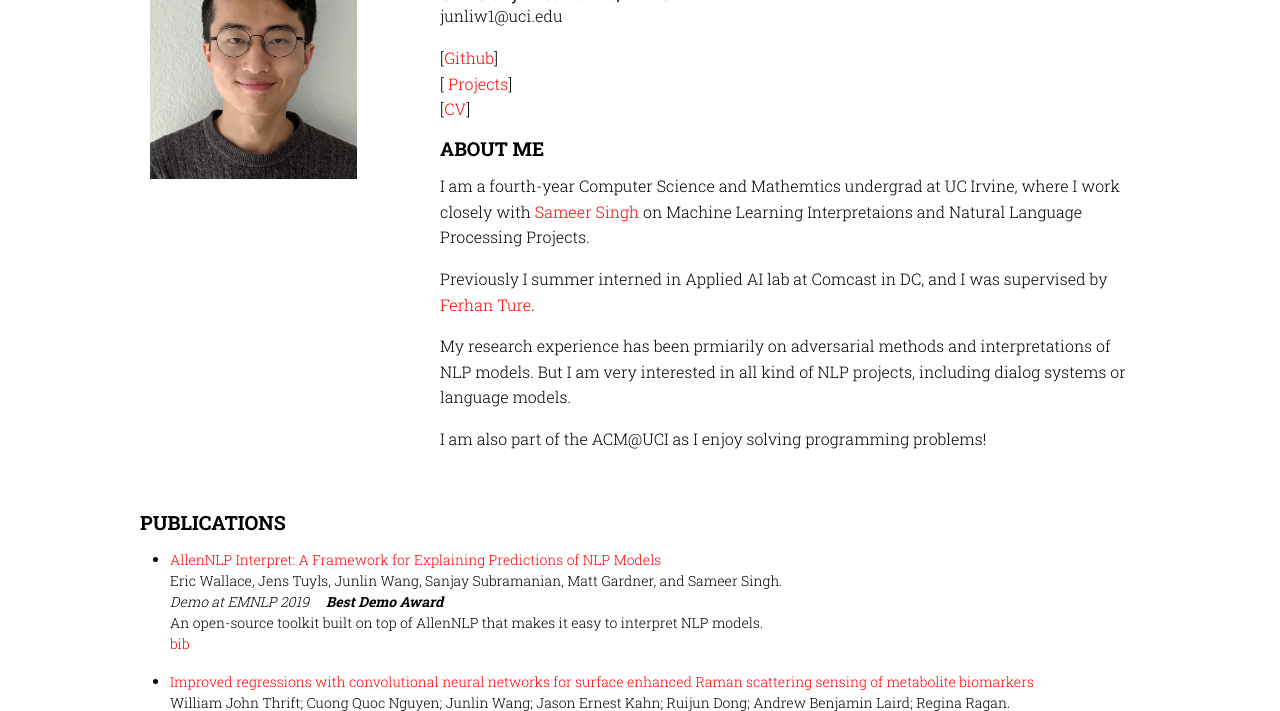
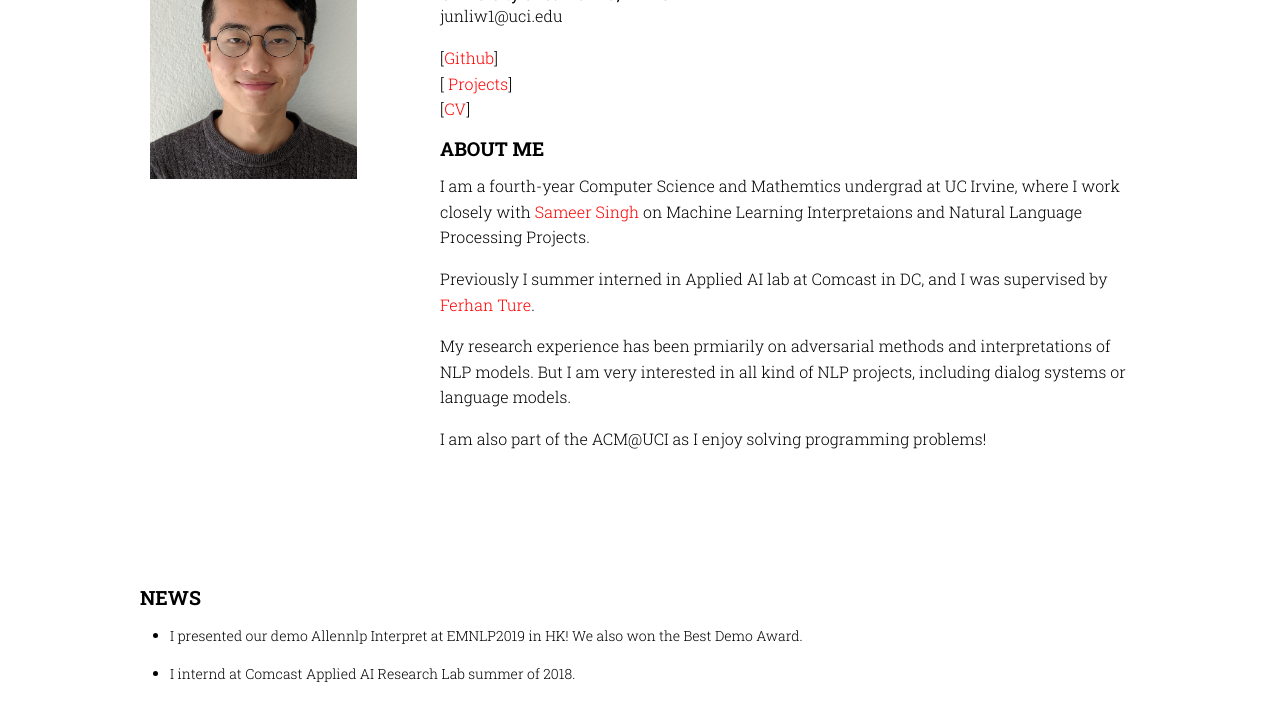
Before and after one commit to IsThatYou/IsThatYou.github.io, a plain HTML site: page index.html in a window 1280 px wide. Shown: the part 243-954 px from the top of the page. Drawn offline with nearby package versions, Linux system fonts and the light colour scheme.

Commit message:
added News section

```diff
--- a/index.html
+++ b/index.html
@@ -82,7 +82,24 @@
 
 	<br><br>
 
+    </div>
+    <div class="posts-wrapper" style="clear:both" id = "proj">
+            <h3 style="margin-bottom:0.75em;">News</h3>
+            <p>
+                <ul class="pubs">
 
+                    <li>
+                         I presented our demo Allennlp Interpret at EMNLP2019 in HK! We also won the Best Demo Award.
+                    </li>
+                    <li>
+                         I internd at Comcast Applied AI Research Lab summer of 2018.
+                    </li>
+                </ul>
+                <br>
+                </p>
+
+    </div>
+    </div>
 
 
 	<div class="posts-wrapper" style="clear:both" id="pub">
```
